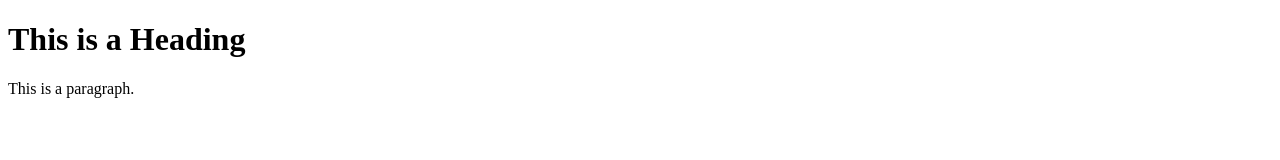
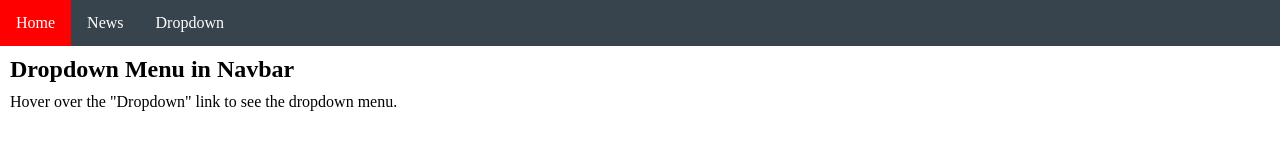
Before and after one commit to foominyi/sism-souvenir-shop, a plain HTML site: page index.html in a window 1280 px wide. Drawn offline with Linux system fonts and the light colour scheme.

Commit message:
Update index.html

```diff
--- a/index.html
+++ b/index.html
@@ -1,12 +1,85 @@
 <!DOCTYPE html>
 <html>
 <head>
-<title>Page Title</title>
+<style>
+body {
+  margin: 0;
+  padding: 0;
+}
+
+h2, p {
+  margin: 10px;
+}
+
+ul {
+  list-style-type: none;
+  margin: 0;
+  padding: 0;
+  overflow: hidden;
+  background-color: #38444d;
+}
+
+li {
+  float: left;
+}
+
+li a, .dropbtn {
+  display: inline-block;
+  color: white;
+  text-align: center;
+  padding: 14px 16px;
+  text-decoration: none;
+}
+
+li a:hover, .dropdown:hover .dropbtn {
+  background-color: red;
+}
+
+li.dropdown {
+  display: inline-block;
+}
+
+.dropdown-content {
+  display: none;
+  position: absolute;
+  background-color: #f9f9f9;
+  min-width: 160px;
+  box-shadow: 0px 8px 16px 0px rgba(0,0,0,0.2);
+  z-index: 1;
+}
+
+.dropdown-content a {
+  color: black;
+  padding: 12px 16px;
+  text-decoration: none;
+  display: block;
+  text-align: left;
+}
+
+.dropdown-content a:hover {background-color: #f1f1f1;}
+
+.dropdown:hover .dropdown-content {
+  display: block;
+}
+</style>
 </head>
 <body>
 
-<h1>This is a Heading</h1>
-<p>This is a paragraph.</p>
+<ul>
+  <li><a href="#home">Home</a></li>
+  <li><a href="#news">News</a></li>
+  <li class="dropdown">
+    <a href="javascript:void(0)" class="dropbtn">Dropdown</a>
+    <div class="dropdown-content">
+      <a href="#">Link 1</a>
+      <a href="#">Link 2</a>
+      <a href="#">Link 3</a>
+    </div>
+  </li>
+</ul>
+
+<h2>Dropdown Menu in Navbar</h2>
+<p>Hover over the "Dropdown" link to see the dropdown menu.</p>
 
 </body>
 </html>
```
